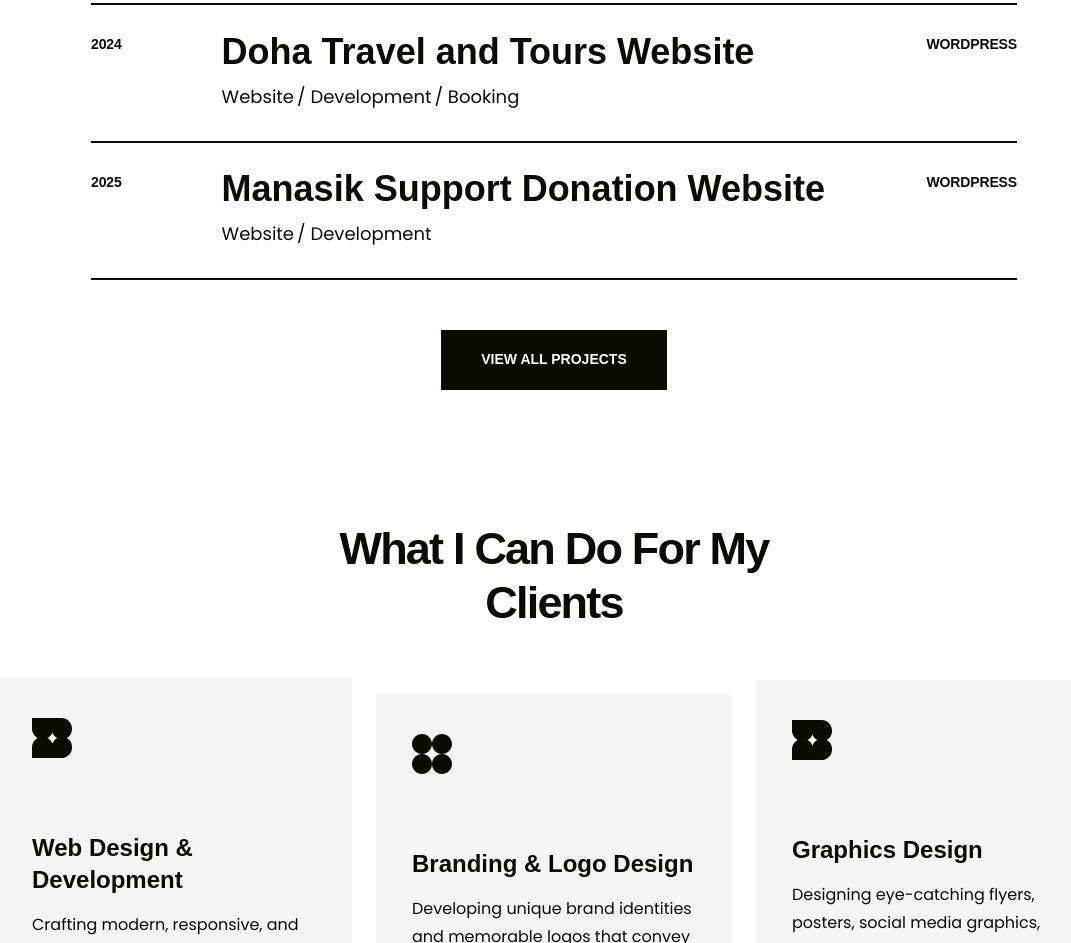
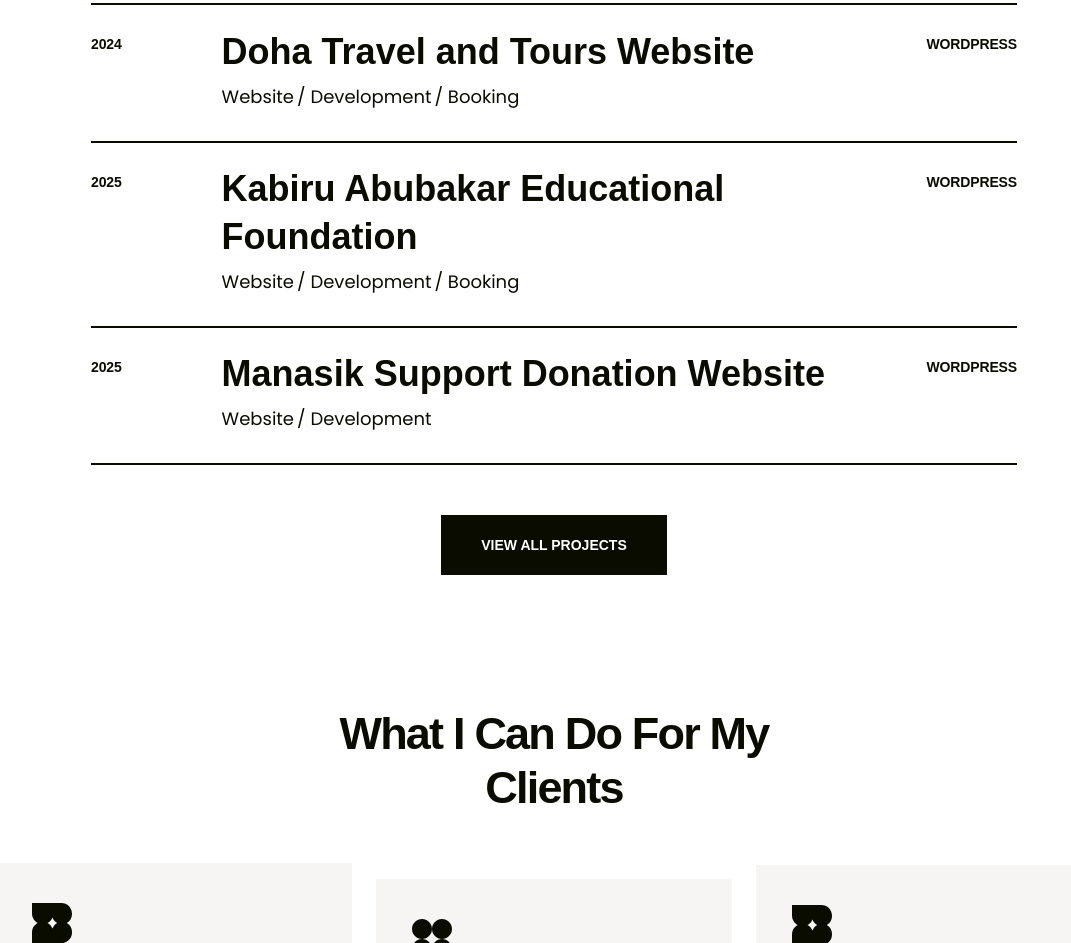
Before and after one commit to nuramustaphaali/nuramustapha, a plain HTML site: page index.html in a window 1280 px wide. Shown: the part 2406-3349 px from the top of the page, without its empty margins (86-1157 px from the left). Drawn offline with Linux system fonts and the light colour scheme; a script that the page names is missing; a web font is replaced by a local one.

Commit message:
Update index.html

```diff
--- a/index.html
+++ b/index.html
@@ -385,6 +385,18 @@
                             </div>
                             <span class="award-tag">WordPress</span>
                         </li>
+						<li class="single-award-list style2 tg-img-reveal-item" data-fx="1" data-img="assets/img/award/award-1-1.png">
+                            <span class="award-year">2025</span>
+                            <div class="award-details">
+                                <h4><a href="project.html">Kabiru Abubakar Educational Foundation</a></h4>
+                                <div class="award-meta">
+                                    <a href="project.html">Website</a>
+                                    <a href="project.html">Development</a>
+                                    <a href="project.html">Booking</a>
+                                </div>
+                            </div>
+                            <span class="award-tag">WordPress</span>
+						</li>
                         <li class="single-award-list style2 tg-img-reveal-item" data-fx="1" data-img="assets/img/award/award-1-2.png">
                             <span class="award-year">2025</span>
                             <div class="award-details">
```
